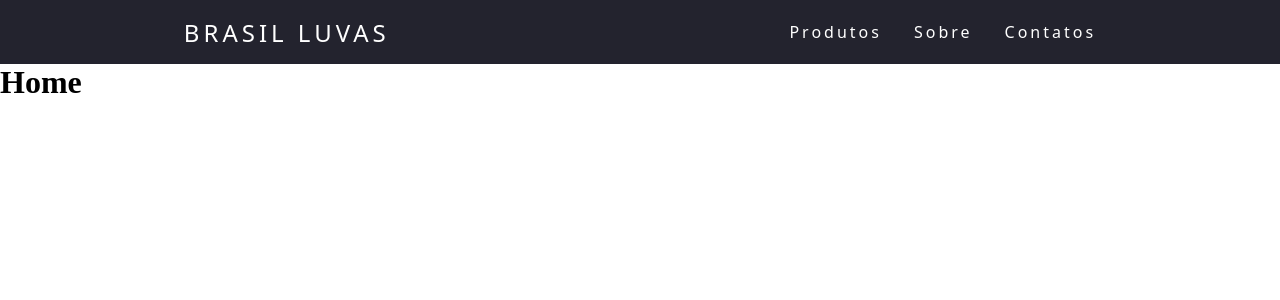
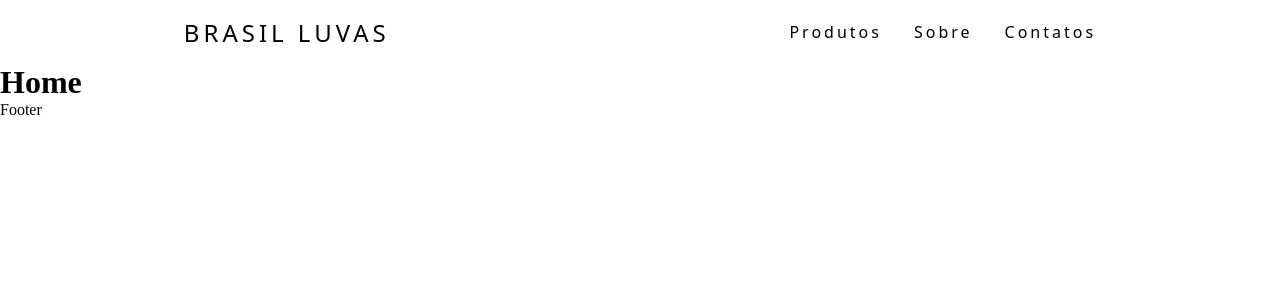
Before and after one commit to Matheus-Moura26/brasil-luvas, a Next.js app: page / in a window 1280 px wide. Shown: the top 300 px of the page. Built offline with nearby package versions, Linux system fonts and the light colour scheme.

Commit message:
Componetizando footer e navbar

```diff
--- /dev/null
+++ b/components/footer.js
@@ -0,0 +1,11 @@
+import React from 'react';
+
+function Footer() {
+    return (
+        <div>
+            Footer
+        </div>
+    );
+}
+
+export default Footer;
--- /dev/null
+++ b/components/mainContainer.js
@@ -0,0 +1,14 @@
+import Footer from "./footer";
+import NavBar from "./navbar"
+
+function MainContainer({children}) {
+    return (
+        <>
+            <NavBar />
+            <div>{children}</div>
+            <Footer />
+        </>
+    );
+}
+
+export default MainContainer;
--- a/pages/_app.js
+++ b/pages/_app.js
@@ -1,5 +1,10 @@
 import "../styles/styles.css";
+import MainContainer from "../components/mainContainer";
 
 export default function MyApp({ Component, pageProps }) {
-    return <Component {...pageProps} />
-  }
+  return(
+    <MainContainer>
+      <Component {...pageProps} />
+    </MainContainer>
+  )
+}
--- a/pages/contatos.js
+++ b/pages/contatos.js
@@ -1,12 +1,8 @@
 import Link from 'next/link';
-import Navbar from '../components/navbar';
 
 function Contatos() {
     return (
         <div>
-                <header>
-                    <Navbar/>
-                </header>
 
                 <main>
                     <h1>Contratos</h1>
--- a/pages/index.js
+++ b/pages/index.js
@@ -1,6 +1,4 @@
 import Link from 'next/link';
-import { useState } from 'react';
-import Navbar from '../components/navbar';
 
 
 
@@ -8,9 +6,6 @@
 
     return (
         <div>
-                <header>
-                    <Navbar />
-                </header>
 
                 <main>
                     <h1>Home</h1>
--- a/pages/produtos.js
+++ b/pages/produtos.js
@@ -1,12 +1,8 @@
 import Link from 'next/link';
-import Navbar from '../components/navbar';
 
 function Produtos() {
     return (
         <div>
-                <header>
-                    <Navbar />
-                </header>
 
                 <main>
                     <h1>Produtos</h1>
--- a/pages/sobre.js
+++ b/pages/sobre.js
@@ -1,12 +1,8 @@
 import Link from 'next/link';
-import Navbar from '../components/navbar';
 
 function Sobre() {
     return (
         <div>
-                <header>
-                    <Navbar />
-                </header>
 
                 <main>
                     <h1>Sobre</h1>
--- a/styles/styles.css
+++ b/styles/styles.css
@@ -8,7 +8,7 @@
     justify-content: space-around;
     align-items: center;
     font-family: system-ui, -apple-system, BlinkMacSystemFont, 'Segoe UI', Roboto, Oxygen, Ubuntu, Cantarell, 'Open Sans', 'Helvetica Neue', sans-serif;
-    background: #23232e;
+    background: #ffffff;
     height: 8vh;
 }
 .logo {
@@ -16,7 +16,7 @@
     text-transform: uppercase;
     letter-spacing: 4px;
     text-decoration: none;
-    color: #fff;
+    color: #000000;
 }
 .mobileMenu{
     display: none;
@@ -26,7 +26,7 @@
 .mobileMenu div{
     width: 32px;
     height: 2px;
-    background: #fff;
+    background: #000000;
     margin: 8px;
     transition: 0.3s;
 }
@@ -41,7 +41,7 @@
 .navBarLink {
     text-decoration: none;
     transition: 0.3s;
-    color: #fff;
+    color: #000000;
 }
 .navBarLink:hover{
     opacity: 0.7;
@@ -58,7 +58,7 @@
         right: 0;
         width: 50vw;
         height: 92vh;
-        background: #23232e;
+        background: #ffffff;
         flex-direction: column;
         align-items: center;
         justify-content: space-around;
```
